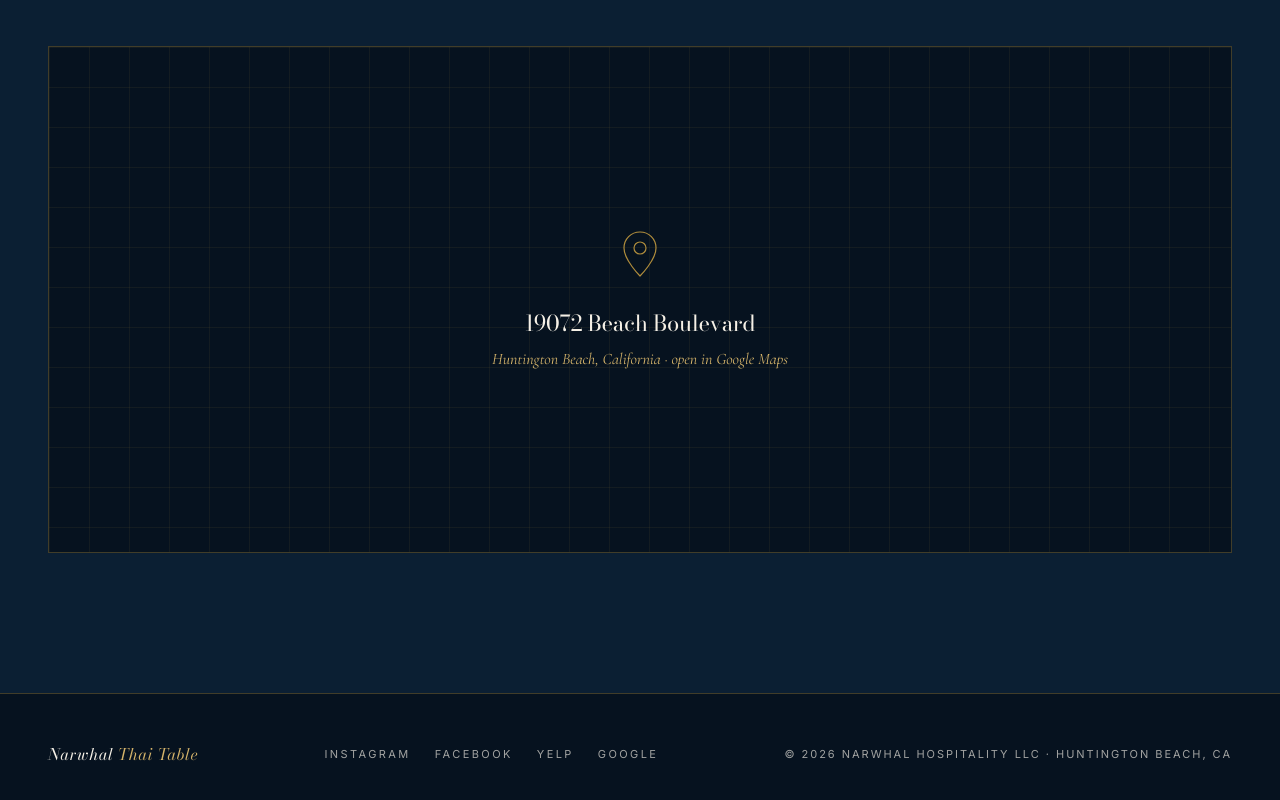
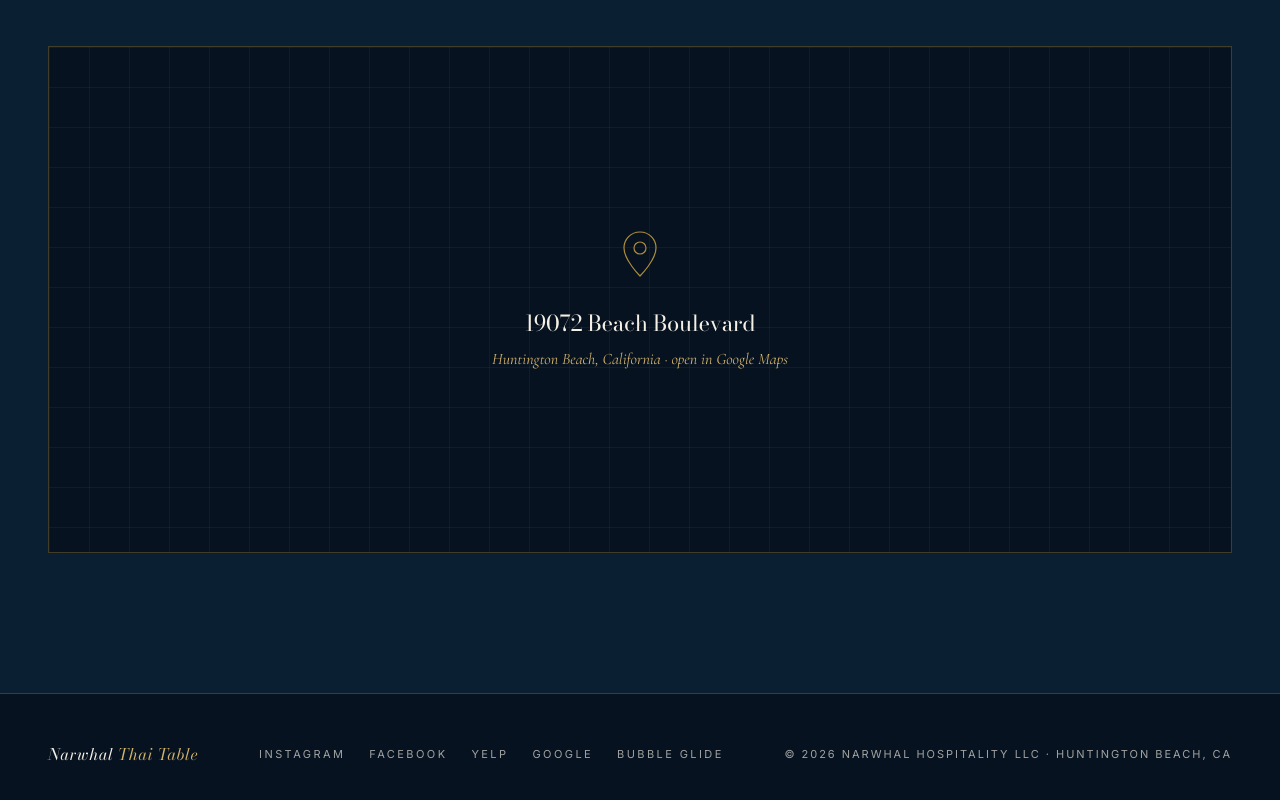
Before and after one commit to akxnrwl/narwhal-thai-table, a Next.js app in the folder Narwhal Thai Table/: page / in a window 1280 px wide. Shown: the part 7226-8026 px from the top of the page. Built offline with nearby package versions, Linux system fonts and the light colour scheme.

Commit message:
Footer: add discrete /play (Bubble Glide) link next to socials

```diff
--- a/Narwhal Thai Table/components/Footer.tsx
+++ b/Narwhal Thai Table/components/Footer.tsx
@@ -1,3 +1,5 @@
+import Link from 'next/link';
+
 export default function Footer() {
   return (
     <footer>
@@ -7,12 +9,18 @@ export default function Footer() {
           Social URLs are placeholders — swap to real account URLs once live.
           rel="noopener" set per security best practice; aria-label clarifies
           the destination because the link text is just the platform name.
+
+          The /play link is a discrete pointer to the Bubble Glide mini-game —
+          we intentionally don't put it in the main nav (it would feel
+          off-brand against the fine-dining tone), but it lives here for
+          anyone who knows to look.
         */}
-        <nav className="footer-social" aria-label="Social">
+        <nav className="footer-social" aria-label="Social and extras">
           <a href="#" aria-label="Narwhal Thai Table on Instagram" rel="noopener">Instagram</a>
           <a href="#" aria-label="Narwhal Thai Table on Facebook" rel="noopener">Facebook</a>
           <a href="#" aria-label="Narwhal Thai Table on Yelp" rel="noopener">Yelp</a>
           <a href="#" aria-label="Narwhal Thai Table on Google" rel="noopener">Google</a>
+          <Link href="/play" aria-label="Play Bubble Glide, our narwhal mini-game">Bubble Glide</Link>
         </nav>
         <div className="footer-copy">© 2026 Narwhal Hospitality LLC · Huntington Beach, CA</div>
       </div>
```
